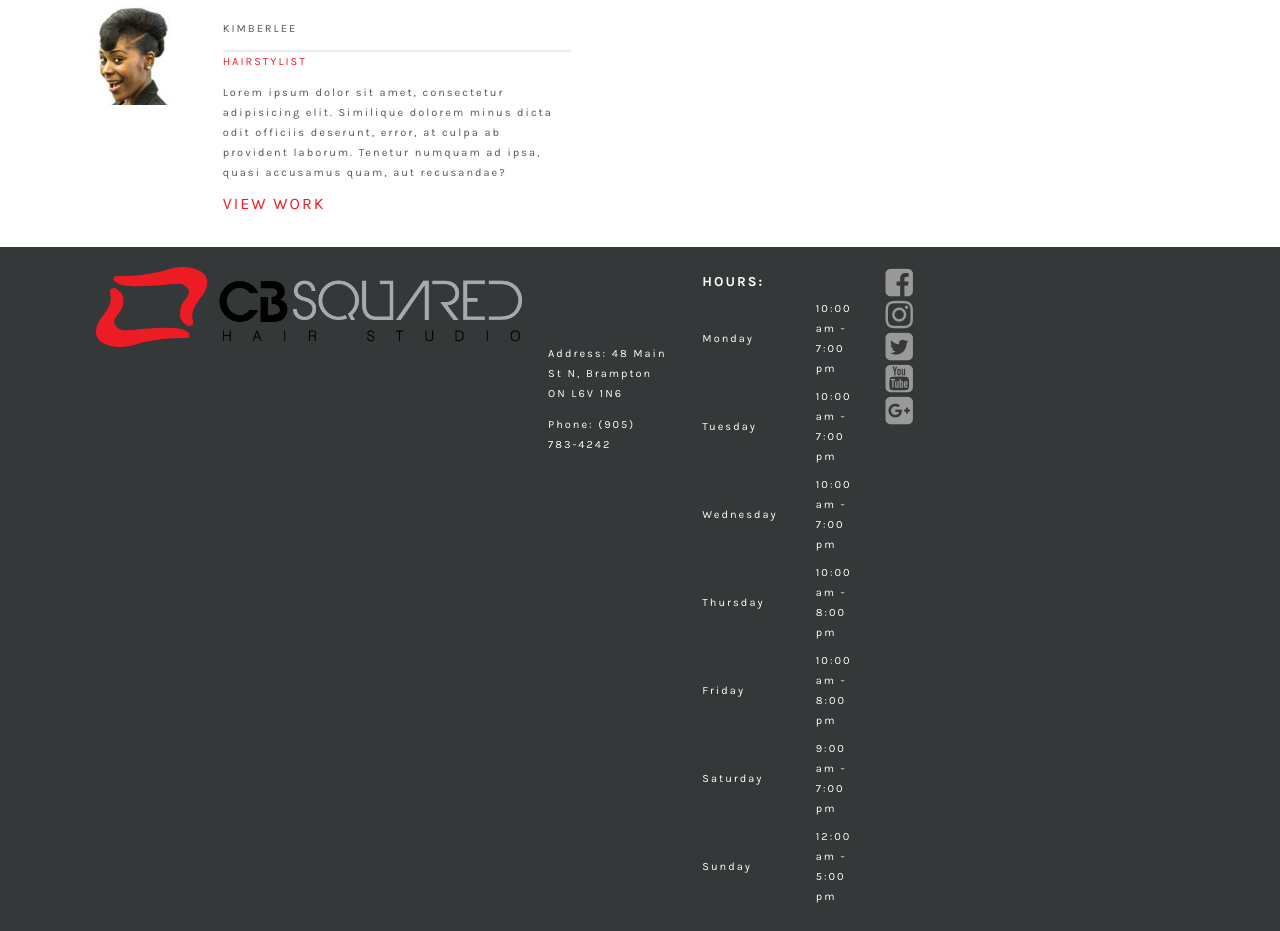
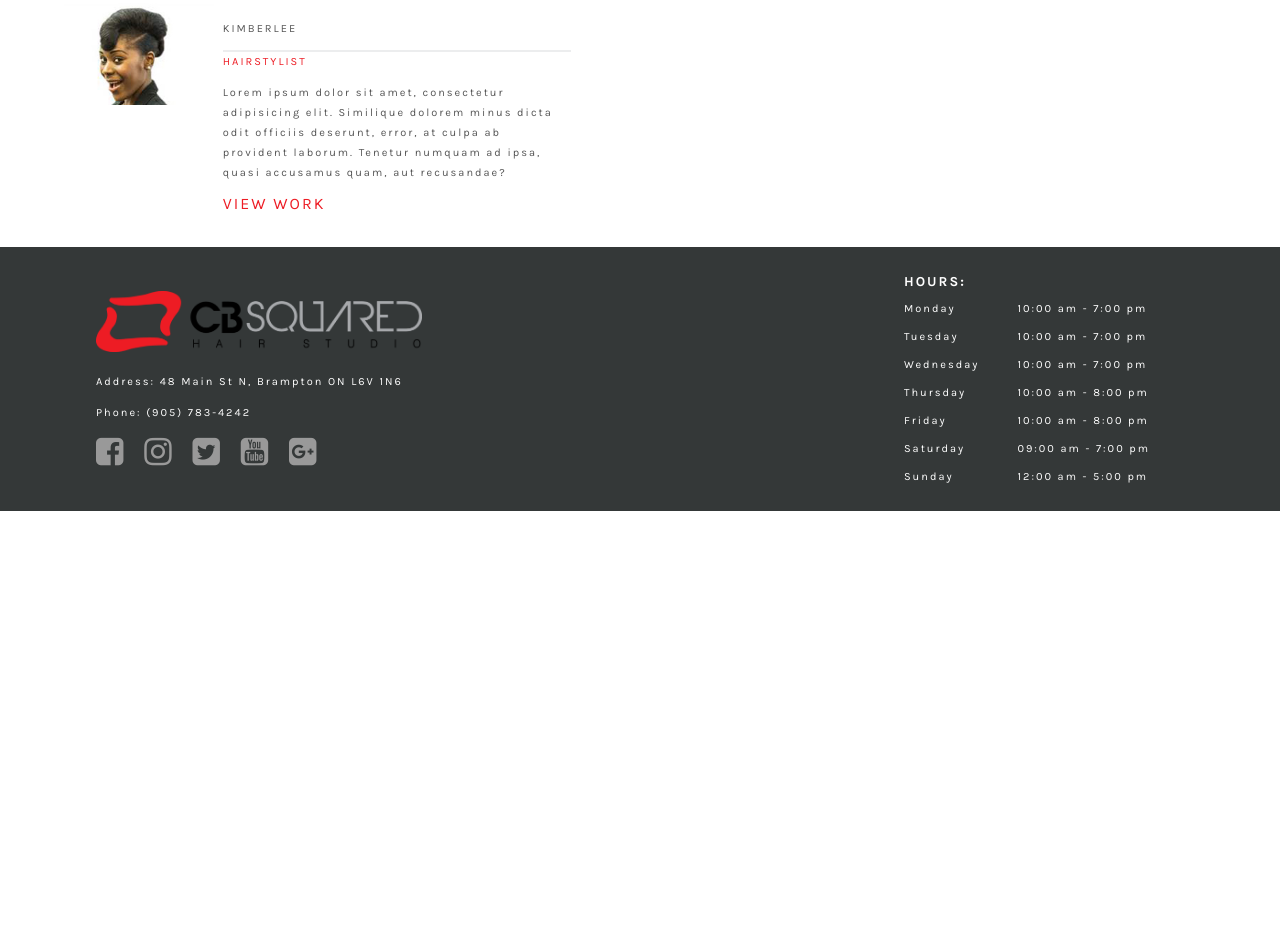
Before and after one commit to ehzdesign/cb-squared, a website: page team.html in a window 1280 px wide. Shown: the part 1762-2693 px from the top of the page. After the commit the page ends 2273 px from the top, so only its background shows below. Drawn offline with Linux system fonts and the light colour scheme; a web font is replaced by a local one.

Commit message:
updated with master and new footer

```diff
--- a/team.html
+++ b/team.html
@@ -167,8 +167,10 @@
 
 	</div>
 
+	<!-- FOOTER SECTION -->
     <footer class="footer">
       <div class="wrapper">
+       <div class="footer__contact">
         <div class="main-logo main-logo--footer">
           <img src="images/main-logo.png" alt="CB Squared logo">
         </div>
@@ -177,12 +179,30 @@
             <p>Address: 48 Main St N, Brampton ON L6V 1N6</p>
             <p>Phone: (905) 783-4242</p>
           </div>
+          <ul class="social-media">
+           <li>
+             <a href="https://www.facebook.com/pages/CB2-Hair-Studio/306529439522411" target="_blank"><i class="fa fa-facebook-square"></i></a>
+           </li>
+           <li>
+            <a href="https://instagram.com/cb2hairstudio/?hl=en" target="_blank"><i class="fa fa-instagram"></i></a>
+           </li>
+           <li>
+            <a href="https://twitter.com/cb2hairstudio" target="_blank"><i class="fa fa-twitter-square"></i></a>
+           </li>
+           <li>
+            <a href="insert youtube channel link here" target="_blank"><i class="fa fa-youtube-square"></i></a>
+           </li>
+           <li><a href="https://plus.google.com/104053378778660404058/about" target="_blank"><i class="fa fa-google-plus-square"></i></a></li>
+         </ul>
+        </div>
+
 
       <div class="footer__hours-operaton">
         <table class="hours-table">
           <tr>
             <td>Hours:</td>
           </tr>
+
           <tr>
             <td>Monday</td>
             <td>10:00 am - 7:00 pm</td>
@@ -210,27 +230,16 @@
 
           <tr>
             <td>Saturday</td>
-						<td>9:00 am - 7:00 pm</td>
+            <td>09:00 am - 7:00 pm</td>
           </tr>
 
           <tr>
             <td>Sunday</td>
             <td>12:00 am - 5:00 pm</td>
           </tr>
-
         </table>
       </div>
-
-			<div class="social-media">
-				<ul>
-					<li><i class="fa fa-facebook-square"></i></li>
-					<li><i class="fa fa-instagram"></i></li>
-					<li><i class="fa fa-twitter-square"></i></li>
-					<li><i class="fa fa-youtube-square"></i></li>
-					<li><i class="fa fa-google-plus-square"></i></li>
-				</ul>
-
-			</div>
-		</div>
+    </footer>
+    <!-- END OF FOOTER SECTION -->
 </body>
 </html>
```
Lines whose indentation alone changed are shown as unchanged.
